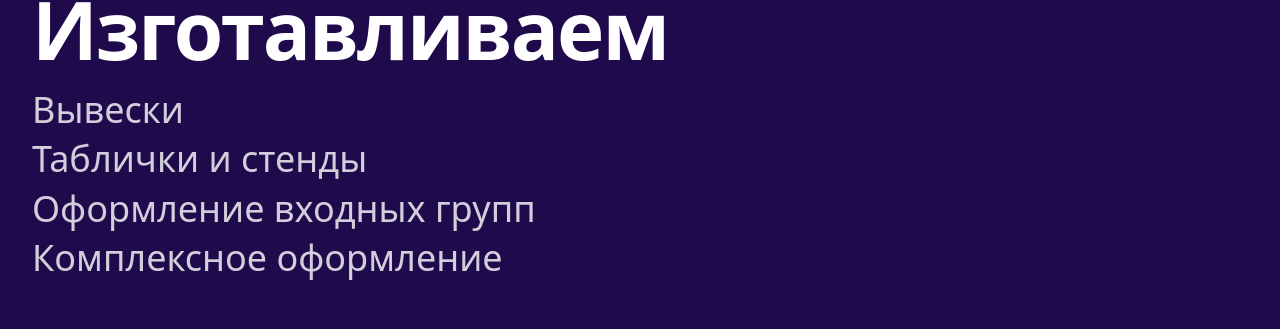
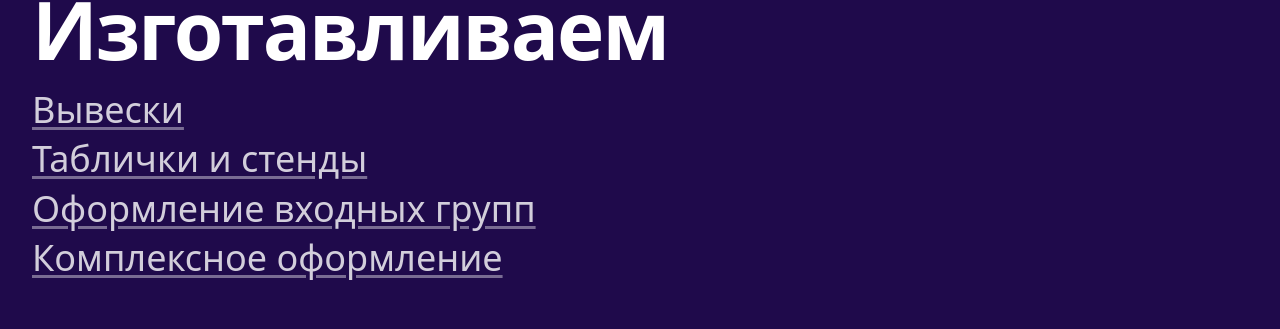
Before and after one commit to GrigoriyShvagin/adds-landing-site, a Nuxt app in the folder frontend/: page / in a window 1280 px wide. Shown: the part 220-549 px from the top of the page. Built offline with nearby package versions, Linux system fonts and the light colour scheme; no server answers.

Commit message:
фикс

```diff
--- a/frontend/components/ContactForm.vue
+++ b/frontend/components/ContactForm.vue
@@ -53,7 +53,7 @@ async function submit() {
       </form>
 
       <div class="lg:col-span-5 order-1 lg:order-2 text-left lg:text-right">
-        <a href="mailto:example@mail.ru" class="text-[18px] sm:text-[20px] font-medium block text-[#3F3B3A] mb-1 hover:underline">example@mail.ru</a>
+        <a href="mailto:v_elena_reklama@mail.ru" class="text-[18px] sm:text-[20px] font-medium block text-[#3F3B3A] mb-1 hover:underline">v_elena_reklama@mail.ru</a>
         <a href="tel:+79600481629" class="text-[20px] sm:text-[22px] font-medium block text-[#3F3B3A]">+7 (960) 048-16-29</a>
         <div class="flex justify-start lg:justify-end gap-2 mt-3">
           <a href="https://t.me/" target="_blank" class="w-10 h-10 rounded-full bg-[#272036] flex items-center justify-center hover:opacity-90 overflow-hidden">
--- a/frontend/components/HeroSection.vue
+++ b/frontend/components/HeroSection.vue
@@ -1,9 +1,9 @@
 <script setup lang="ts">
 const services = [
-  'Вывески',
-  'Таблички и стенды',
-  'Оформление входных групп',
-  'Комплексное оформление',
+  { label: 'Вывески', slug: 'signs' },
+  { label: 'Таблички и стенды', slug: 'plaques' },
+  { label: 'Оформление входных групп', slug: 'entry' },
+  { label: 'Комплексное оформление', slug: 'complex' },
 ]
 </script>
 
@@ -12,7 +12,14 @@ const services = [
     <div class="shell pt-16 sm:pt-24 lg:pt-36 pb-8 sm:pb-10 lg:pb-12">
       <h1 class="text-display tracking-tight">Изготавливаем</h1>
       <ul class="mt-3 sm:mt-4 space-y-1 sm:space-y-2 text-lead text-white/80">
-        <li v-for="s in services" :key="s">{{ s }}</li>
+        <li v-for="s in services" :key="s.slug">
+          <NuxtLink
+            :to="`/uslugi#${s.slug}`"
+            class="inline-block underline underline-offset-4 decoration-white/40 hover:text-white hover:decoration-white transition"
+          >
+            {{ s.label }}
+          </NuxtLink>
+        </li>
       </ul>
     </div>
   </section>
--- a/frontend/components/ServiceSection.vue
+++ b/frontend/components/ServiceSection.vue
@@ -1,5 +1,6 @@
 <script setup lang="ts">
 const props = defineProps<{
+  id?: string
   title: string
   description: string
   images: string[]
@@ -12,7 +13,7 @@ const { imageUrl } = useAdminApi()
 </script>
 
 <template>
-  <section class="py-12 sm:py-16 lg:py-20 first:pt-16 sm:first:pt-20 lg:first:pt-28">
+  <section :id="id" class="scroll-mt-24 py-12 sm:py-16 lg:py-20 first:pt-16 sm:first:pt-20 lg:first:pt-28">
     <div class="shell">
       <h2 class="text-h2 mb-3 sm:mb-4 lg:mb-5">{{ title }}</h2>
       <p class="text-body-lg text-white/85 max-w-[1200px] mb-8 sm:mb-10 lg:mb-14 whitespace-pre-line">{{ description }}</p>
--- a/frontend/pages/uslugi.vue
+++ b/frontend/pages/uslugi.vue
@@ -59,6 +59,8 @@ function preload(urls: string[]) {
   )
 }
 
+const route = useRoute()
+
 watch(
   pending,
   async (isPending) => {
@@ -67,6 +69,11 @@ watch(
     // Страховка: не держим экран дольше 3.5с, даже если картинка зависла.
     await Promise.race([preload(urls), new Promise((r) => setTimeout(r, 3500))])
     loading.value = false
+    // Прокрутка к нужной услуге выполняется только после загрузки картинок,
+    // иначе высота блоков ещё меняется и якорь промахивается.
+    await nextTick()
+    const slug = route.hash.slice(1)
+    if (slug) document.getElementById(slug)?.scrollIntoView({ behavior: 'smooth' })
   },
   { immediate: true },
 )
@@ -79,6 +86,7 @@ watch(
     <ServiceSection
       v-for="s in services"
       :key="s.slug"
+      :id="s.slug"
       :title="s.title"
       :description="s.description"
       :image-count="s.imageCount"
```
